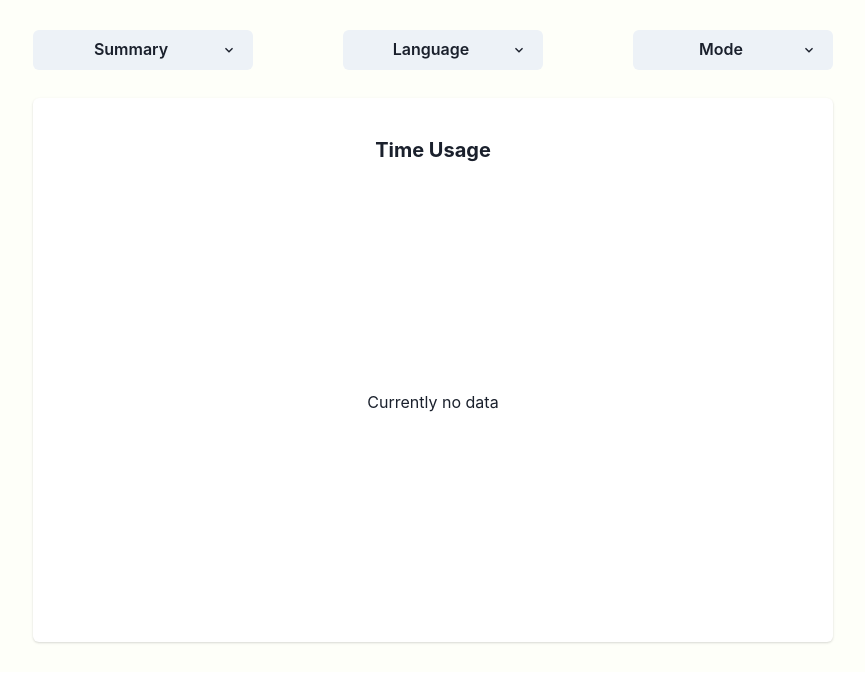
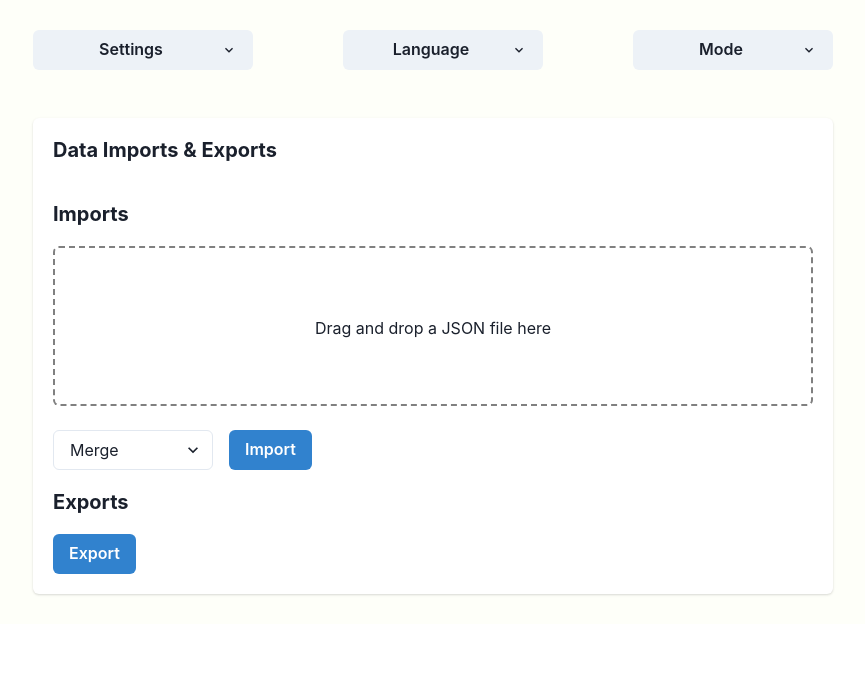
Before and after one commit to mingyuanlee/focus-rock, a React app: page / in a window 1280 px wide. Shown: the top 682 px of the page, without its empty margins (207-1072 px from the left). Built offline with nearby package versions, Linux system fonts and the light colour scheme.

Commit message:
add sync utils

```diff
--- a/package.json
+++ b/package.json
@@ -69,6 +69,7 @@
     "date-fns": "^3.3.1",
     "framer-motion": "^10.16.16",
     "git-revision-webpack-plugin": "^5.0.0",
+    "rc-upload": "^4.5.2",
     "react": "^18.2.0",
     "react-dom": "^18.2.0"
   }
--- a/src/react/App.tsx
+++ b/src/react/App.tsx
@@ -9,6 +9,7 @@ import StreamPanel from "./components/StreamPanel";
 import { read, write } from "original-fs";
 import { ChevronDownIcon } from "@chakra-ui/icons";
 import SummaryPanel from "./components/SummaryPanel";
+import SettingsPanel from "./components/SettingsPanel";
 
 export interface AppStatus {
   curr_streams: Stream[];
@@ -29,7 +30,7 @@ const App = () => {
     curr_epoch: null,
   });
   const [error, setError] = useState(null);
-  const [selectedPanel, setSelectedPanel] = useState('Summary');
+  const [selectedPanel, setSelectedPanel] = useState('Settings');
 
   const toast = useToast();
 
@@ -105,8 +106,9 @@ const App = () => {
           {selectedPanel}
         </MenuButton>
         <MenuList>
-          <MenuItem onClick={() => setSelectedPanel('Streams')}>Streams</MenuItem>
-          <MenuItem onClick={() => setSelectedPanel('Summary')}>Summary</MenuItem>
+          <MenuItem onClick={() => setSelectedPanel('Streams')}>Streams Panel</MenuItem>
+          <MenuItem onClick={() => setSelectedPanel('Summary')}>Summary Panel</MenuItem>
+          <MenuItem onClick={() => setSelectedPanel('Settings')}>Settings Panel</MenuItem>
           {/* Add more MenuItem as needed */}
         </MenuList>
       </Menu>
@@ -146,7 +148,10 @@ const App = () => {
             selectedPanel === "Summary" &&
             <SummaryPanel appStatus={appStatus} />
           }
-
+          {
+            selectedPanel === "Settings" &&
+            <SettingsPanel appStatus={appStatus} wrappedSetAppStatus={wrappedSetStatus} />
+          }
         </VStack>
       </Flex>
   )
--- /dev/null
+++ b/src/react/components/SettingsPanel.tsx
@@ -0,0 +1,198 @@
+import { Box, Button, Card, CardBody, CardHeader, Heading, Select, useToast } from "@chakra-ui/react";
+import { useState } from "react";
+import { AppStatus } from "../App";
+import { Store } from "../persistence/Store";
+import { checkConflicts, mergeStreams } from "../utils/sync";
+
+interface SettingsPanelProps {
+    appStatus: AppStatus;
+    wrappedSetAppStatus: (appStatus: AppStatus) => void;
+}
+
+const SettingsPanel = ({ appStatus, wrappedSetAppStatus }: SettingsPanelProps) => {
+    const [importFile, setImportFile] = useState<File | null>(null);
+    const [importOption, setImportOption] = useState("Merge");
+
+    const toast = useToast();
+
+    const handleImportFile = (file: File) => {
+        // Read file contents here
+        console.log("Reading file contents:", file);
+        const reader = new FileReader();
+        reader.onload = (event) => {
+            const content = event.target.result as string;
+            try {
+                const store: Store = JSON.parse(content);
+
+                if (!Array.isArray(store.curr_streams) || !Array.isArray(store.archived_streams)) {
+                    throw new Error('Invalid format');
+                }
+
+                if (importOption === "Replace") {
+                    const newAppStatus: AppStatus = {
+                        curr_streams: store.curr_streams,
+                        archived_streams: store.archived_streams,
+                        curr_epoch: appStatus.curr_epoch
+                    }
+                    wrappedSetAppStatus(newAppStatus);
+                }
+
+                if (importOption === "Merge") {
+                    // check if there are any conflicted epochs
+                    const hasConflicts = checkConflicts(appStatus.curr_streams, store.curr_streams)
+                    || checkConflicts(appStatus.archived_streams, store.archived_streams);
+
+                    if (hasConflicts) {
+                        toast({
+                            title: 'Error',
+                            description: 'There are conflicting epochs.',
+                            status: 'error',
+                            duration: 9000,
+                            isClosable: true,
+                        });
+                        return;
+                    }
+
+                    const merged_curr_streams = mergeStreams(appStatus.curr_streams, store.curr_streams);
+                    const merged_archived_streams = mergeStreams(appStatus.archived_streams, store.archived_streams);
+
+                    const newAppStatus: AppStatus = {
+                        curr_streams: merged_curr_streams,
+                        archived_streams: merged_archived_streams,
+                        curr_epoch: appStatus.curr_epoch
+                    }
+                    wrappedSetAppStatus(newAppStatus);
+                }
+
+            } catch (error) {
+                toast({
+                    title: 'Error',
+                    description: 'The format of the file content is wrong.',
+                    status: 'error',
+                    duration: 9000,
+                    isClosable: true,
+                });
+            }
+        };
+
+        reader.onerror = () => {
+            toast({
+                title: 'Error',
+                description: 'An error occurred while reading the file.',
+                status: 'error',
+                duration: 9000,
+                isClosable: true,
+            });
+        };
+
+        reader.readAsText(file);
+        // try {
+        //     const store: Store = JSON.parse(content);
+
+        //     if (!Array.isArray(store.curr_streams) || !Array.isArray(store.archived_streams)) {
+        //         throw new Error('Invalid format');
+        //     }
+
+        //     setAppStatus(prevStatus => ({
+        //         ...prevStatus,
+        //         curr_streams: store.curr_streams,
+        //         archived_streams: store.archived_streams,
+        //     }));
+        // } catch (error) {
+        //     toast({
+        //         title: 'Error',
+        //         description: 'The format of the file content is wrong.',
+        //         status: 'error',
+        //         duration: 9000,
+        //         isClosable: true,
+        //     });
+        // }
+    };
+
+    const handleImportOptionChange = (event: React.ChangeEvent<HTMLSelectElement>) => {
+        setImportOption(event.target.value);
+    };
+
+    const handleImportButtonClick = () => {
+        if (importFile) {
+            handleImportFile(importFile);
+        }
+    };
+
+    const handleExportButtonClick = () => {
+        const data: Store = {
+            curr_streams: appStatus.curr_streams,
+            archived_streams: appStatus.archived_streams
+        };
+
+        const json = JSON.stringify(data);
+        const blob = new Blob([json], { type: "application/json" });
+        const url = URL.createObjectURL(blob);
+        const link = document.createElement("a");
+        link.href = url;
+        link.download = "data.json";
+        link.click();
+    };
+
+    const handleFileDrop = (event: React.DragEvent<HTMLDivElement>) => {
+        event.preventDefault();
+        const file = event.dataTransfer.files[0];
+        setImportFile(file);
+    };
+
+    const handleDragOver = (event: React.DragEvent<HTMLDivElement>) => {
+        event.preventDefault();
+    };
+
+    return (
+        <Card w="800px" mt="20px">
+            <CardHeader>
+            <Heading size='md'>Data Imports & Exports</Heading>
+            </CardHeader>
+            <CardBody>
+            <Box>
+                <Heading mb="20px" size="md">Imports</Heading>
+
+
+
+                    <Box mt={2}>
+                        <Box
+                            border="2px dashed gray"
+                            borderRadius="md"
+                            width="100%"
+                            onDrop={handleFileDrop}
+                            onDragOver={handleDragOver}
+                            h="160px"
+                            textAlign={"center"}
+                            lineHeight={"160px"}
+                        >
+                            {importFile ? importFile.name : "Drag and drop a JSON file here"}
+                        </Box>
+                        <Box display="flex" alignItems="center" mt={6}>
+                    <Select value={importOption} onChange={handleImportOptionChange} w="160px">
+                        <option value="Merge">Merge</option>
+                        <option value="Replace">Replace</option>
+                    </Select>
+
+                    <Button colorScheme={"blue"} onClick={handleImportButtonClick} ml={4} disabled={!importFile}>
+                        Import
+                    </Button>
+                </Box>
+                    </Box>
+
+
+            </Box>
+
+            <Box mt={"20px"}>
+                <Heading size="md">Exports</Heading>
+
+                <Button colorScheme={"blue"} onClick={handleExportButtonClick} mt={"20px"}>
+                    Export
+                </Button>
+            </Box>
+            </CardBody>
+        </Card>
+    );
+};
+
+export default SettingsPanel;
--- a/src/react/components/StreamPanel.tsx
+++ b/src/react/components/StreamPanel.tsx
@@ -69,7 +69,7 @@ const StreamPanel: React.FC<StreamPanelProps> = ({
                     </form>
                 </div>
             ) : (
-                <Button size="sm" colorScheme={"blue"} onClick={() => setShowCreate(true)}>Create a Stream</Button>
+                <Button colorScheme={"blue"} onClick={() => setShowCreate(true)}>Create a Stream</Button>
             )}
             </Box>
             <Heading size="sm" mb="18px">Active Streams</Heading>
--- a/src/react/components/TimeChart.tsx
+++ b/src/react/components/TimeChart.tsx
@@ -155,13 +155,18 @@ const TimeChart: React.FC<TimeChartProps> = ({ data }) => {
 
             const cols: Column[] = []
         for (const date in data) {
-            cols.push({ date: null, boxes: null, type: "thin" });
             cols.push({ date, boxes: makeBoxesForCol(date), type: "normal" });
         }
 
         cols.sort((a, b) => new Date(b.date).getTime() - new Date(a.date).getTime());
 
-        setColumns(cols);
+        const allCols: Column[] = []
+        cols.forEach((col, index) => {
+            allCols.push({ date: null, boxes: null, type: "thin" })
+            allCols.push(col)
+        })
+
+        setColumns(allCols);
         setIsLoading(false);
 
     }
--- /dev/null
+++ b/src/react/utils/sync.ts
@@ -0,0 +1,46 @@
+import { Stream } from "../models/Stream";
+
+export const checkConflicts = (streams1: Stream[], streams2: Stream[]) => {
+    for (const stream1 of streams1) {
+        for (const partition1 of stream1.partitions) {
+            for (const epoch1 of partition1.epochs) {
+                for (const stream2 of streams2) {
+                    for (const partition2 of stream2.partitions) {
+                        for (const epoch2 of partition2.epochs) {
+                            if (epoch1.end > epoch2.start && epoch1.start < epoch2.end) {
+                                return true;
+                            }
+                        }
+                    }
+                }
+            }
+        }
+    }
+    return false;
+};
+
+export const mergeStreams = (streams1: Stream[], streams2: Stream[]) => {
+    const mergedStreams = [...streams1];
+
+    for (const stream2 of streams2) {
+        let stream1 = mergedStreams.find(stream => stream.topic === stream2.topic);
+
+        if (!stream1) {
+            mergedStreams.push(stream2);
+            continue;
+        }
+
+        for (const partition2 of stream2.partitions) {
+            let partition1 = stream1.partitions.find(partition => partition.name === partition2.name);
+
+            if (!partition1) {
+                stream1.partitions.push(partition2);
+                continue;
+            }
+
+            partition1.epochs = [...partition1.epochs, ...partition2.epochs];
+        }
+    }
+
+    return mergedStreams;
+};
```
Also changed, not shown: 1 other file (tests, documents, lock files or other folders).
